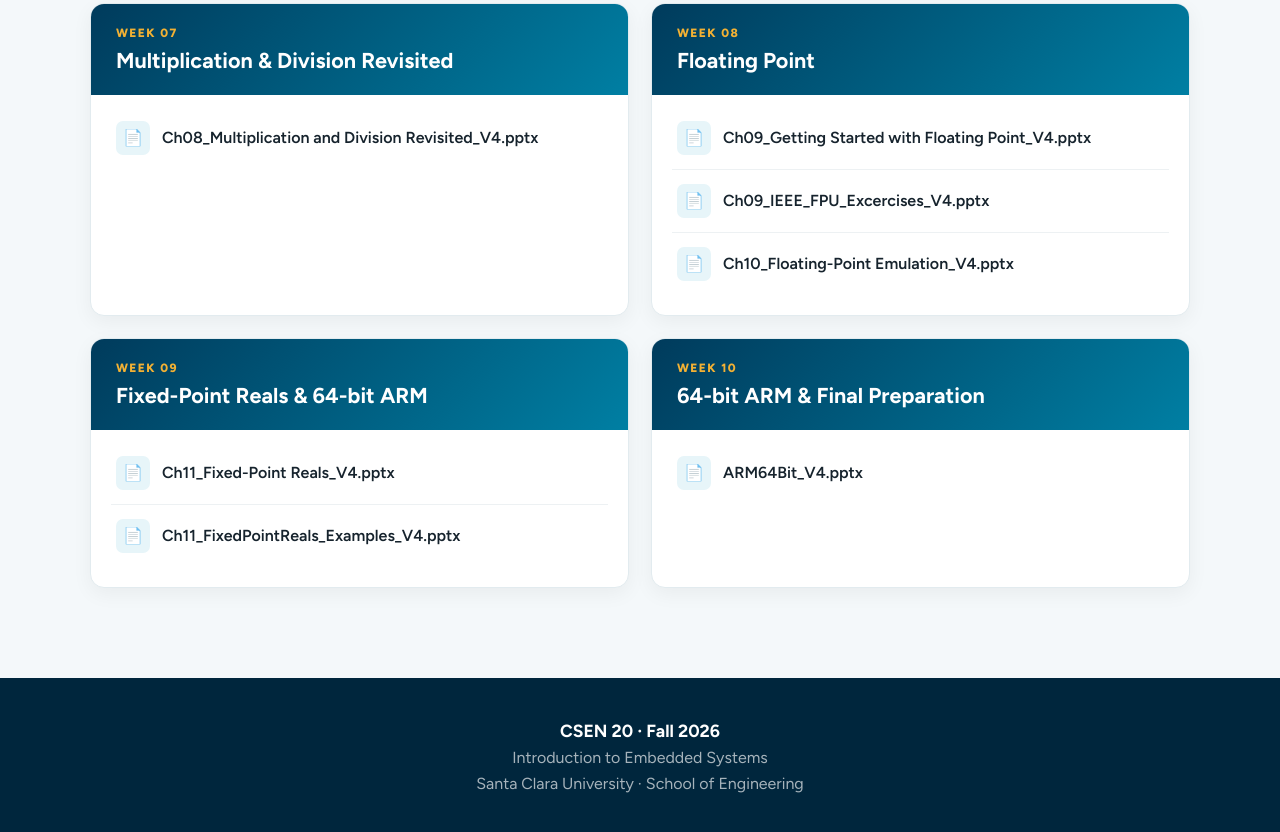
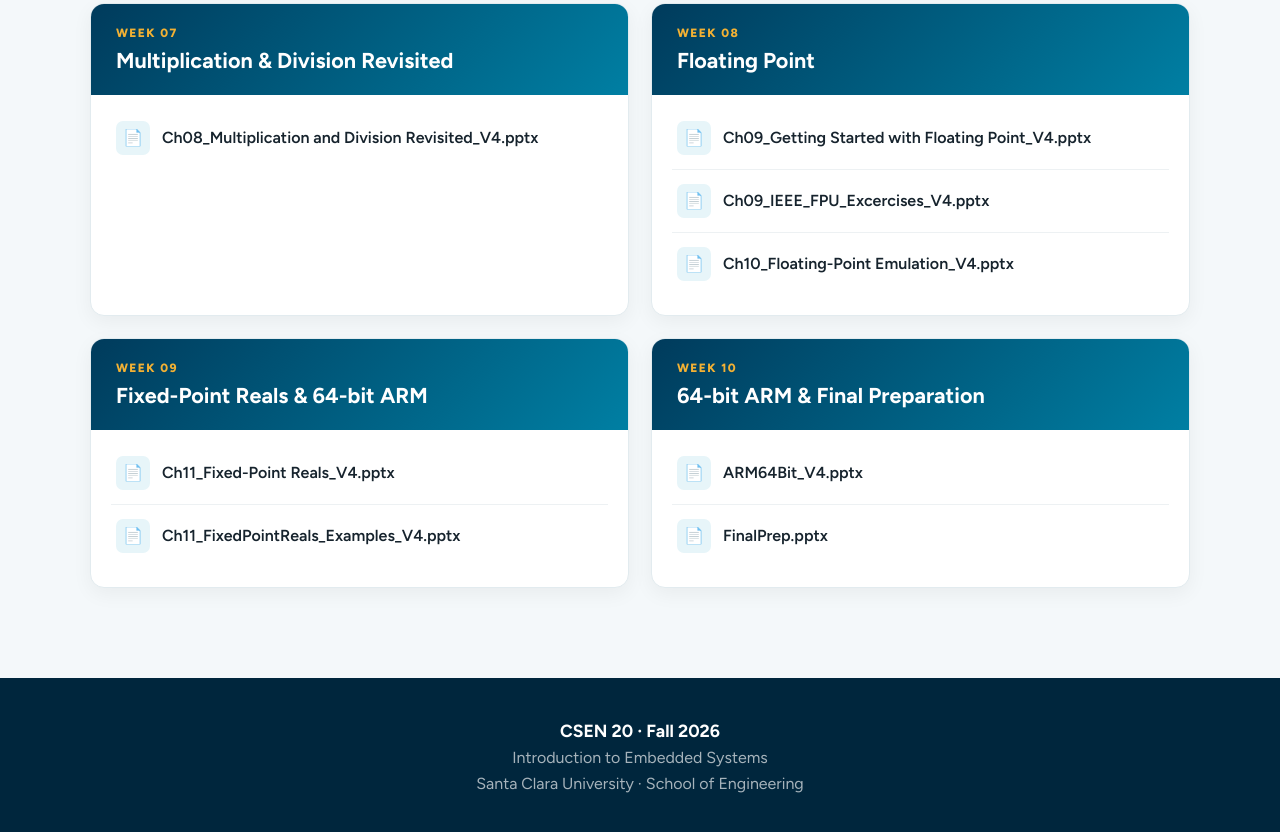
Before and after one commit to mikegrace2/CSEN20-Fall2026-Course-Website, a plain HTML site: page lectures.html in a window 1280 px wide. Shown: the part 1551-2383 px from the top of the page. Drawn offline with Linux system fonts and the light colour scheme.

Commit message:
Final Prep is there

```diff
--- a/lectures.html
+++ b/lectures.html
@@ -589,6 +589,12 @@ footer p {
                             <span class="file-name">ARM64Bit_V4.pptx</span>
                         </a>
                     </li>
+                    <li>
+                        <a href="Week10_64bitArmAndFinalPrep/FinalPrep_V4.pptx">
+                            <span class="file-icon">📄</span>
+                            <span class="file-name">FinalPrep.pptx</span>
+                        </a>
+                    </li>
                 </ul>
             </article>
 
```
Also changed, not shown: 1 other file.
